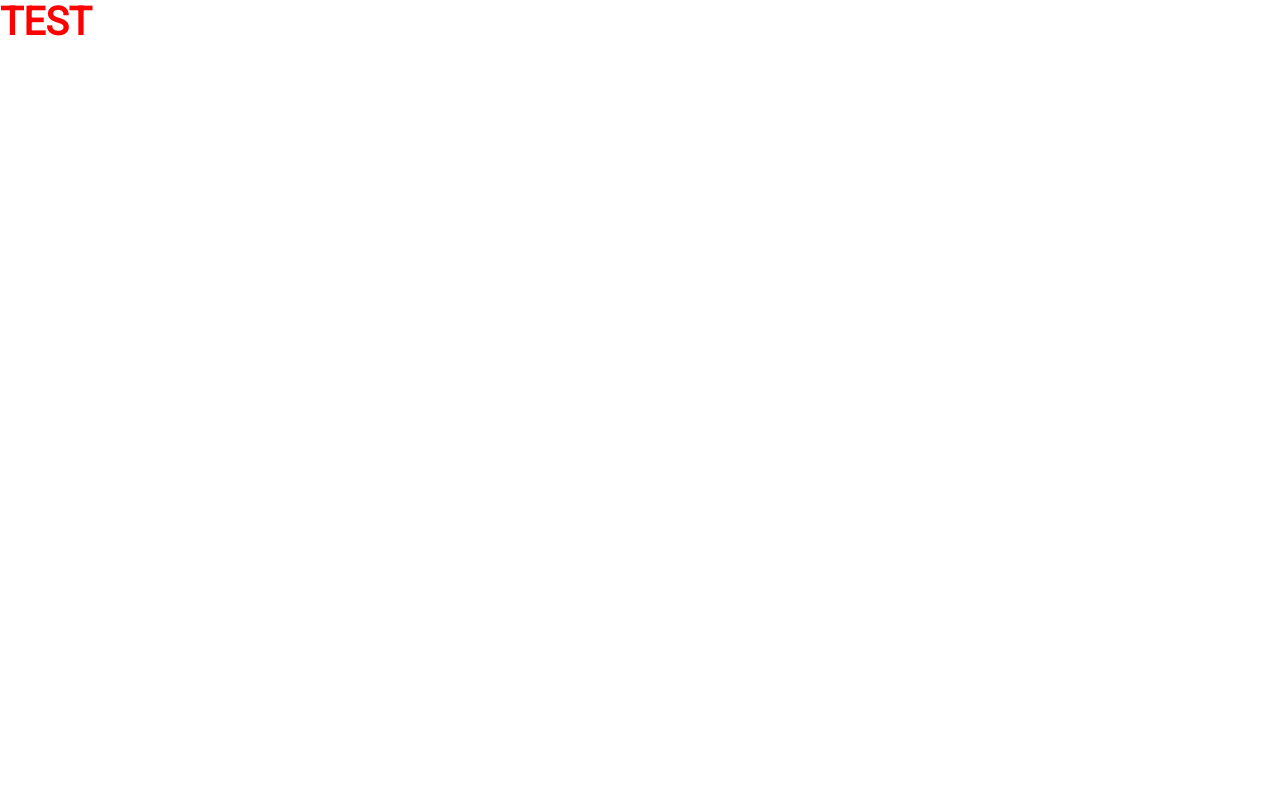
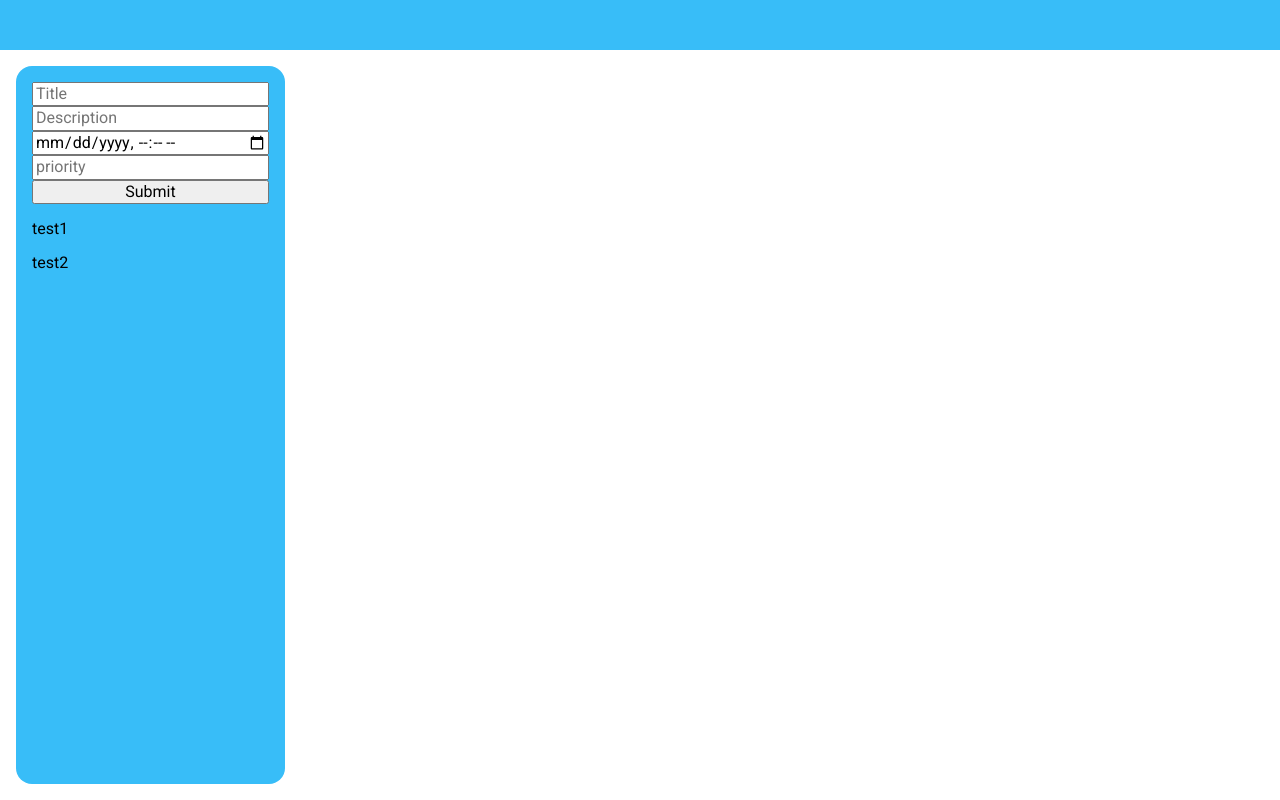
Before and after one commit to anjee28/to-do_list, a website built with webpack: page dist/index.html in a window 1280 px wide. Built offline with nearby package versions, Linux system fonts and the light colour scheme.

Commit message:
Fix webpack glitch, added DOM test form

```diff
--- /dev/null
+++ b/src/domGenerate.js
@@ -0,0 +1,55 @@
+const parentContainer = document.createElement('div');
+parentContainer.classList.add('parentContainer');
+
+const head = document.createElement('div');
+head.classList.add('head');
+
+const body = document.createElement('div');
+body.classList.add('body');
+
+const sidebar = document.createElement('div');
+sidebar.classList.add('sidebar');
+
+const main = document.createElement('div');
+main.classList.add('main');
+
+const newForm = document.createElement('form');
+newForm.setAttribute('onsubmit', 'return false');
+newForm.setAttribute('id', 'newForm');
+
+document.body.appendChild(parentContainer);
+parentContainer.appendChild(head);
+parentContainer.appendChild(body);
+body.appendChild(sidebar);
+sidebar.appendChild(newForm);
+body.appendChild(main);
+
+newInput('text','title','title','Title', '', true, newForm);
+newInput('text','desc','desc','Description', '', true, newForm);
+newInput('datetime-local','due','due','due', '', true, newForm);
+newInput('number','priority','priority','priority', '', true, newForm);
+newInput('submit','submit','','', 'Submit', false, newForm);
+
+function newInput(type, name, id, placeholder, value, isRequired, parent) {
+    const input = document.createElement('input');
+    input.setAttribute('type', type);
+    input.setAttribute('name', name);
+    input.setAttribute('id', id);
+    input.setAttribute('placeholder', placeholder);
+    input.setAttribute('value', value);
+    if(isRequired){
+        input.setAttribute('required','')
+    }
+    parent.appendChild(input);
+}
+
+const test = document.createElement('p');
+const test2 = document.createElement('p');
+test.setAttribute('id', 'test');
+test2.setAttribute('id', 'test2');
+
+sidebar.appendChild(test);
+sidebar.appendChild(test2);
+
+test.innerHTML = "test1";
+test2.innerHTML = "test2";
--- a/src/script.js
+++ b/src/script.js
@@ -1 +1,103 @@
-console.log("tTSETSETESTSE")
+//DOM GENERATION
+import './domGenerate.js';
+
+const test = document.getElementById('test');
+const test2 = document.getElementById('test2');
+
+const lists = (() => {
+    const A = [];
+    return A;
+})();
+
+let listsSorted;
+
+function newTodo (id,title, desc, due, priority, priorStr, done) {
+    const addToList = function() {
+        lists.push(this);
+    };
+
+    let todo = {
+        id,
+        title,
+        desc,
+        due,
+        priority,
+        priorStr,
+        done,
+        addToList
+    }
+    return todo;
+}
+
+function generateId() {
+    let lastId = 0;
+
+    for(let i = 0; i < lists.length; i++) {
+        if(lists[i].id === undefined)
+        {
+            lastId = 0;
+        }
+        else {
+            lastId = lists[i].id;
+        }
+    }
+    return (lastId + 1);
+}
+
+const newForm = document.getElementById('newForm');
+
+newForm.addEventListener('submit', () => {
+
+    const title = document.getElementById('title').value;
+    const desc = document.getElementById('desc').value;
+    const due = document.getElementById('due').value;
+    const prior = document.getElementById('priority').value;
+    addNew(generateId(),title,desc,due,prior);
+    listsSorted = sort(lists);
+    test2.innerHTML = listsSorted[0].priorStr;
+    newForm.reset();
+    console.log(lists);
+    console.log(listsSorted);
+})
+
+function addNew(id,title,desc,due,prior){
+
+    let priorStr
+
+    switch(prior){
+        case '1':
+            priorStr = 'High';
+            break;
+        case '2':
+            priorStr = 'Medium';
+            break;
+        case '3':
+            priorStr = 'Low';
+            break;
+    }
+    console.log(prior);
+    const newList = newTodo(id,title,desc,due,prior,priorStr,'0');
+    newList.addToList();
+    test.innerHTML = lists[0].priorStr;
+
+}
+
+function sort(lists){
+
+    const listsSorted = lists.slice().sort((a, b) => {
+        return a.priority - b.priority;
+    });
+    return(listsSorted)
+}
+/*
+button.addEventListener('click', () => {
+
+    const index = myLibrary.findIndex(object => {
+        return object.id === id;
+    });
+
+    myLibrary.splice(index, 1);
+    const element = document.getElementById(id);
+    element.remove();
+});
+*/
--- a/src/style.css
+++ b/src/style.css
@@ -1,11 +1,46 @@
 @import url('https://fonts.googleapis.com/css?family=Roboto&display=swap');
 
-body{
+body {
     font-family: 'Roboto';
+    height: 100vh;
 }
 
-h1 {
-    font-size: 39px;
-    color: red;
-    margin: 0;
+.parentContainer {
+    display: grid;
+    grid-template-rows: 50px 1fr;
+    gap: 16px;
+    height: 100%;
 }
+
+.head {
+    grid-area: 1 / 0 / 2 / 0;
+    background-color: #38bdf8;
+}
+
+.body {
+    grid-area: 2 / 0 / 3 /0;
+    display: grid;
+    grid-template-columns: 285px 7fr;
+    margin-bottom: 16px;
+}
+.sidebar {
+    grid-area: 0 / 1 / 0 / 2;
+    background-color: #38bdf8;
+    border-radius: 16px;
+    margin-left: 16px;
+    padding: 16px;
+    flex-direction: column;
+    gap: 16px;
+    align-items: center;
+    justify-content: center;
+}
+
+.sidebar input {
+    width: 100%;
+    box-sizing: border-box;
+}
+
+.main {
+    grid-area: 0 / 2 / 0 / 3;
+    background-color: white;
+}
--- a/webpack.config.js
+++ b/webpack.config.js
@@ -1,11 +1,21 @@
 const path = require ('path');
+const HtmlWebpackPlugin = require('html-webpack-plugin');
 
 module.exports = {
+    mode: 'development',
     entry: './src/import.js',
+    devtool: 'inline-source-map',
+    plugins: [
+        new HtmlWebpackPlugin({
+         title: 'Development',
+        }),
+      ],
     output: {
         filename: 'main.js',
         path: path.resolve(__dirname, 'dist'),
+        clean: true,
     },
+
     module: {
         rules: [
             {
@@ -13,5 +23,5 @@ module.exports = {
                 use: ['style-loader', 'css-loader'],
             }
         ]
-    }
+    },
 };
```
Also changed, not shown: package.json (+6 -1 lines), dist/index.html, dist/main.js, src/import.js (line endings or trailing spaces), 1 other file.
